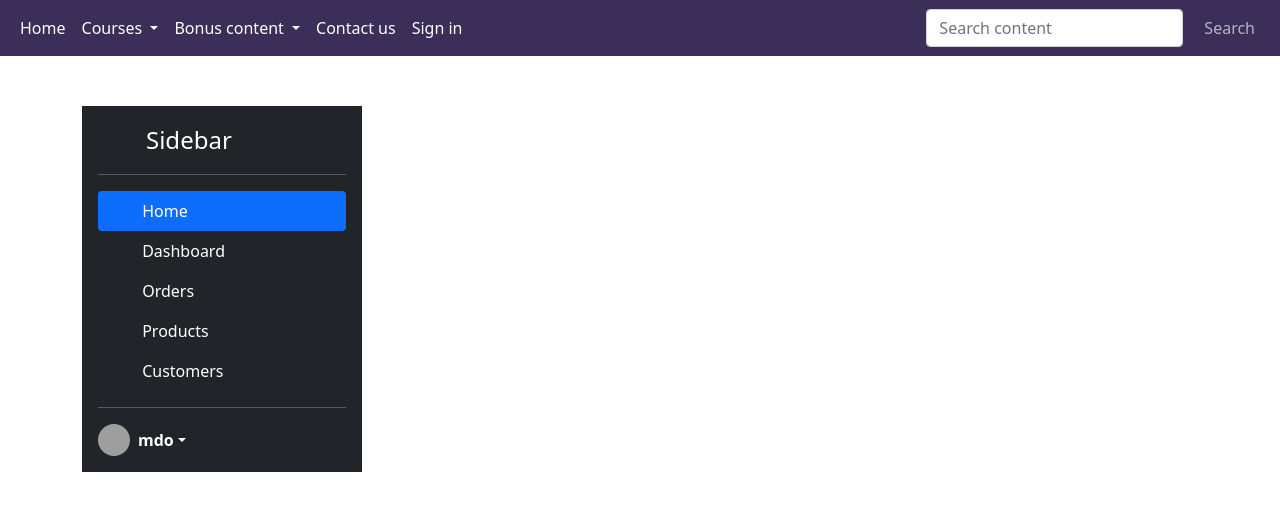
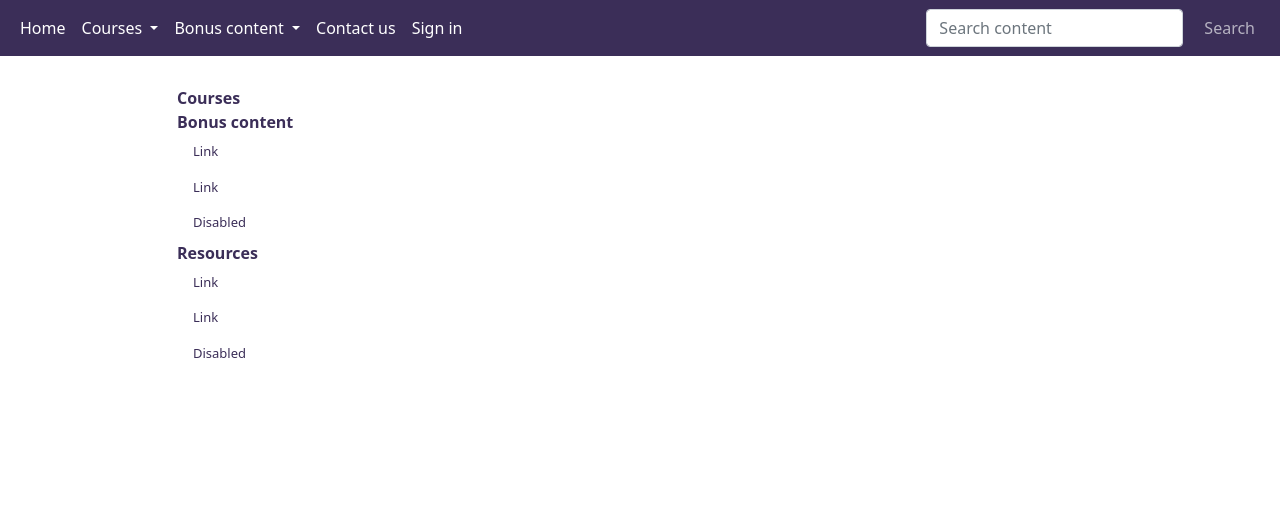
Before and after one commit to dstarr/mtm_site, a Python web app: template src/content/templates/playlist.html in a window 1280 px wide. Shown: the top 511 px of the page. Run offline with Jinja, Linux system fonts and the light colour scheme; the template is opened without the code that fills it, so the values that code supplies are empty; some libraries are stand-ins or nearby versions; grey boxes are pictures that could not be loaded.

Commit message:
left nav layout is working well

```diff
--- a/src/static/style.css
+++ b/src/static/style.css
@@ -1,14 +1,5 @@
-.left-nav {
-    background-color: #3b2e58;
-}
-
 .main {
-    margin-top: 50px;
-
-}
-
-.bd-sidebar {
-    grid-area: sidebar;
+    margin-top: 30px;
 }
 
 .accordion-button {
@@ -99,8 +90,6 @@
     font-size: 15pt;
 }
 
-
-
 .main-title {
     margin-bottom: 20px;
 }
@@ -135,6 +124,22 @@
     justify-content: center;
 }
 
+.nav-item-header {
+    font-weight: bold;
+    color: #3b2e58;
+}
+
+.nav-item-sidebar a, .nav-item-sidebar a:link, .nav-item-sidebar a:visited, .nav-item-sidebar a:active {
+    font-size: small;
+    color: #3b2e58;
+
+}
+
+.nav-item-sidebar a:hover {
+    background-color: #f8f9fa;
+}
+
+
 .news-image {
     width: auto;
     height: auto;
--- a/src/templates/base.html
+++ b/src/templates/base.html
@@ -8,11 +8,11 @@
 
     <div class="main">
       <div class="container-xl my-md-4 bd-layout">
-        <div class="row">
-          <div class="col-3">
-            {% include 'left-nav.html' %}
+        <div class="row justify-content-md-center">
+          <div class="col-2">
+              {% include 'left-nav.html' %}
           </div>
-          <div class="col-9">
+          <div class="col-8">
             <main class="bd-main order-1">
 
               {% block content %}
--- a/src/templates/left-nav.html
+++ b/src/templates/left-nav.html
@@ -1,53 +1,36 @@
-<div class="d-flex flex-column flex-shrink-0 p-3 text-white bg-dark" style="width: 280px;">
-    <a href="/" class="d-flex align-items-center mb-3 mb-md-0 me-md-auto text-white text-decoration-none">
-      <svg class="bi me-2" width="40" height="32"><use xlink:href="#bootstrap"></use></svg>
-      <span class="fs-4">Sidebar</span>
-    </a>
-    <hr>
-    <ul class="nav nav-pills flex-column mb-auto">
-      <li class="nav-item">
-        <a href="#" class="nav-link active" aria-current="page">
-          <svg class="bi me-2" width="16" height="16"><use xlink:href="#home"></use></svg>
-          Home
-        </a>
+<ul class="nav flex-column">
+  <li class="nav-item nav-item-header">
+    Courses
   </li>
-      <li>
-        <a href="#" class="nav-link text-white">
-          <svg class="bi me-2" width="16" height="16"><use xlink:href="#speedometer2"></use></svg>
-          Dashboard
-        </a>
+
+  {% for playlist in nav_model["playlists"] %}
+    <li class="nav-item nav-item-sidebar"><a class="nav-link" href="{{ url_for('content.playlist', playlist_id=playlist['id']) }}">{{ playlist["short_name"] }}</a></li>
+  {% endfor %}
+
+  <li class="nav-item nav-item-header">
+    Bonus content
   </li>
-      <li>
-        <a href="#" class="nav-link text-white">
-          <svg class="bi me-2" width="16" height="16"><use xlink:href="#table"></use></svg>
-          Orders
-        </a>
+  <li class="nav-item nav-item-sidebar">
+    <a class="nav-link" href="#">Link</a>
   </li>
-      <li>
-        <a href="#" class="nav-link text-white">
-          <svg class="bi me-2" width="16" height="16"><use xlink:href="#grid"></use></svg>
-          Products
-        </a>
+  <li class="nav-item nav-item-sidebar">
+    <a class="nav-link" href="#">Link</a>
   </li>
-      <li>
-        <a href="#" class="nav-link text-white">
-          <svg class="bi me-2" width="16" height="16"><use xlink:href="#people-circle"></use></svg>
-          Customers
-        </a>
+  <li class="nav-item nav-item-sidebar">
+    <a class="nav-link disabled" href="#" tabindex="-1" aria-disabled="true">Disabled</a>
   </li>
+
+  <li class="nav-item nav-item-header">
+    Resources
+  </li>
+  <li class="nav-item nav-item-sidebar">
+    <a class="nav-link" href="#">Link</a>
+  </li>
+  <li class="nav-item nav-item-sidebar">
+    <a class="nav-link" href="#">Link</a>
+  </li>
+  <li class="nav-item nav-item-sidebar">
+    <a class="nav-link disabled" href="#" tabindex="-1" aria-disabled="true">Disabled</a>
+  </li>
+
 </ul>
-    <hr>
-    <div class="dropdown">
-      <a href="#" class="d-flex align-items-center text-white text-decoration-none dropdown-toggle" id="dropdownUser1" data-bs-toggle="dropdown" aria-expanded="false">
-        <img src="https://github.com/mdo.png" alt="" width="32" height="32" class="rounded-circle me-2">
-        <strong>mdo</strong>
-      </a>
-      <ul class="dropdown-menu dropdown-menu-dark text-small shadow" aria-labelledby="dropdownUser1">
-        <li><a class="dropdown-item" href="#">New project...</a></li>
-        <li><a class="dropdown-item" href="#">Settings</a></li>
-        <li><a class="dropdown-item" href="#">Profile</a></li>
-        <li><hr class="dropdown-divider"></li>
-        <li><a class="dropdown-item" href="#">Sign out</a></li>
-      </ul>
-    </div>
-  </div>
```
Lines whose indentation alone changed are shown as unchanged.
